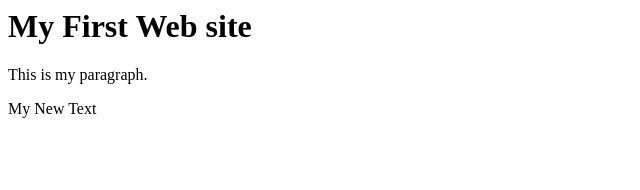
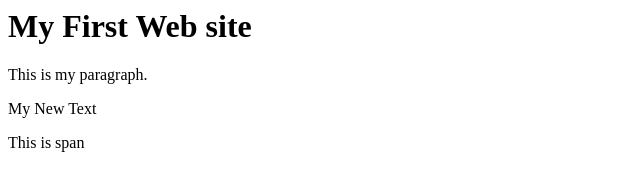
Before and after one commit to mizan605/Shop-website, a plain HTML site: page index.html in a window 1280 px wide. Shown: the full height of the page, 0-640 px from the left. Drawn offline with Linux system fonts and the light colour scheme.

Commit message:
second commit

```diff
--- a/index.html
+++ b/index.html
@@ -2,4 +2,6 @@
     <h1> My First Web site</h1>
     <p> This is my paragraph.</p>
     <p> My New Text </p>
+
+    <span> This is span </span>
 </body>
```
